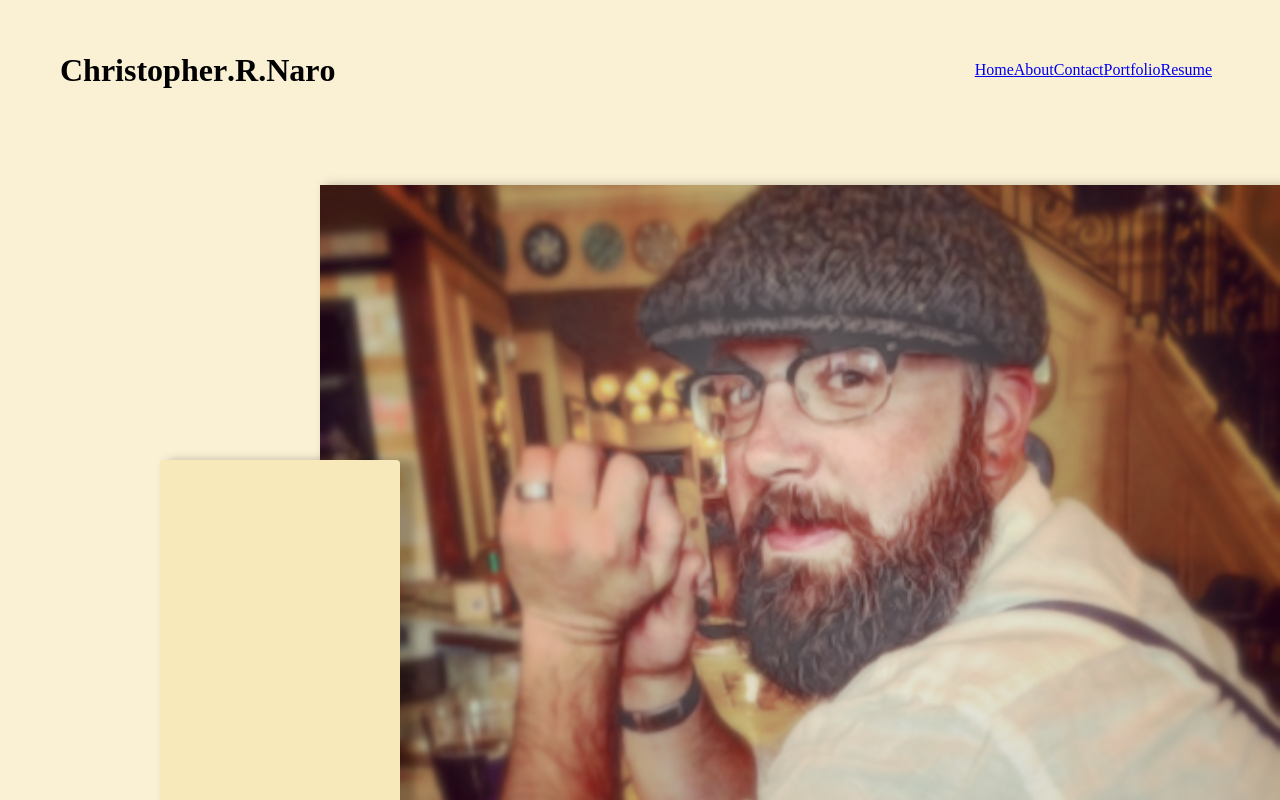
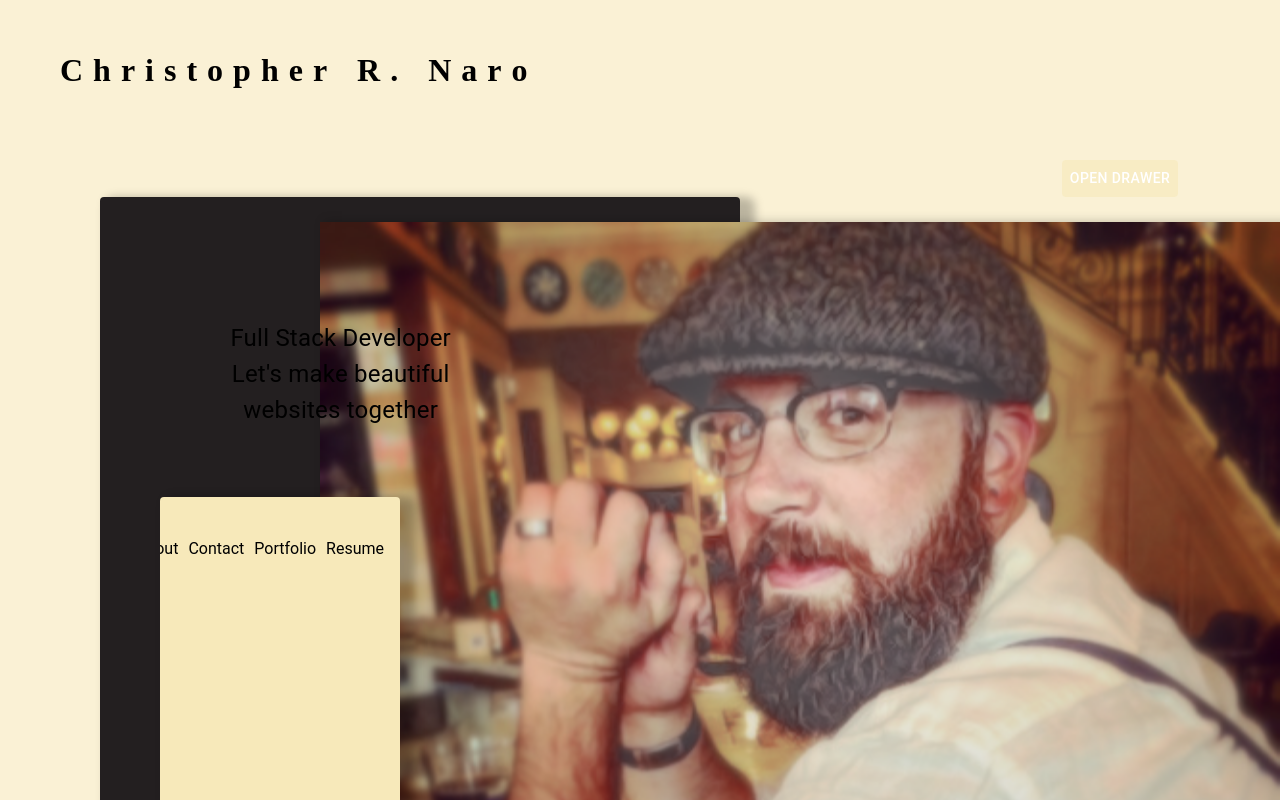
Before and after one commit to CRNaro/two_waves, a React (Vite) app: page / in a window 1280 px wide. Shown: the top 800 px of the page. Built offline with nearby package versions, Linux system fonts and the light colour scheme.

Commit message:
Build: added styled card for backing color and depth, moved nav bar to card and added a drawer for other navigation

```diff
--- a/package.json
+++ b/package.json
@@ -13,7 +13,7 @@
     "@emotion/react": "^11.11.4",
     "@emotion/styled": "^11.11.5",
     "@mui/icons-material": "^5.15.20",
-    "@mui/material": "^5.15.20",
+    "@mui/material": "^5.16.1",
     "@mui/system": "^5.15.20",
     "react": "^18.2.0",
     "react-dom": "^18.2.0",
--- a/src/App.jsx
+++ b/src/App.jsx
@@ -4,7 +4,8 @@ import { BrowserRouter as Router, Route, Routes } from 'react-router-dom'
 import Home from './components/Pages/Home'
 import { ThemeProvider, createTheme } from '@mui/material/styles'
 import { Global, css } from '@emotion/react';
-import Header from './components/Header/Header'
+import NameHeader from './components/Header/NameHeader'
+
 
 
 
@@ -21,15 +22,17 @@ const theme = createTheme({
 
 function App() {
   return(
+
     <ThemeProvider theme={theme}>
       <Global styles={css`body{
         background-color: ${theme.palette.primary.main};
       }`}/>
+
       <Router>
-        <Header />
-        <Routes>
+       <NameHeader />
+       <Routes>
           <Route path="/" element={<Home />} />
-        </Routes>
+         </Routes>
       </Router>
     </ThemeProvider>
   )
--- a/src/components/Header/Header.jsx
+++ b/src/components/Header/NameHeader.jsx
@@ -8,7 +8,7 @@ import CardMedia from '@mui/material/CardMedia';
 import Button from '@mui/material/Button';
 import Typography from '@mui/material/Typography';
 import Grid from '@mui/material/Grid';
-import Nav from './Nav'
+
 
 
 //color scheme Tiki style:  Linen = #EFE6DD, Vanilla = #F3DFA2, Verdigris = #7EBDC2,
@@ -23,7 +23,7 @@ const StyledHeader = styled.div`
     top: 0;
     left: ${props => props.shrink ? '0' : 'auto'};
     z-index: 1000;
-    width: ${props => props.shrink ? '70px' : '90%'};
+    width: ${props => props.shrink ? '70px' : '50%'};
     height: ${props => props.shrink ? '100vh' : '100px'};
     transition: background-color 0.5s ease;
     flex-direction: ${props => props.shrink ? 'column' : 'row'};
@@ -52,16 +52,16 @@ const StyledH1Left = styled.h1`
 const StyledLetter = styled.div`
 display:  ${props => props.shrink ? 'block' : 'inline-block'};
 transform: ${props => props.shrink ? 'rotate(90deg)' : 'none'};
-margin: ${props => props.shrink ? '-10px 0' : '0'};
+margin: ${props => props.shrink ? '0 0 -2px 0' : '0 10px 0 0'};
     `
 
-export default function Header() {
+export default function NameHeader() {
     const [transparent, setTransparent] = useState(false);
     const [shrink, setShrink] = useState(false);
     const [scrollPosition, setScrollPosition] = useState(0);
 
-    const text = "Christopher .R. Naro".split("").map((letter, index) => (
-        <StyledLetter shrink={shrink} key={index}>{letter}</StyledLetter>
+    const text = "Christopher  R.  Naro".split("").map((word, index) => (
+        <StyledLetter shrink={shrink} key={index}>{word}</StyledLetter>
     ));
 
     const handleScroll = () => {
@@ -94,7 +94,7 @@ export default function Header() {
 ) : (
     <StyledH1Top scrollPosition={scrollPosition}>{text}</StyledH1Top>
 )}
-    <Nav />
+
         </StyledHeader>
 
     )
--- a/src/components/Header/Nav.jsx
+++ /dev/null
@@ -1,21 +0,0 @@
-//TODO: import all that is needed to create my nav bar
-//TODO: create a nav bar with links to my home, about, contact pages, portfolio, and resume
-
-import React from 'react';
-import { Link } from 'react-router-dom';
-import styled from '@emotion/styled';
-
-
-const StyledNav = styled.nav``
-
-export default function Nav() {
-    return (
-        <StyledNav>
-            <Link to="/">Home</Link>
-            <Link to="/about">About</Link>
-            <Link to="/contact">Contact</Link>
-            <Link to="/portfolio">Portfolio</Link>
-            <Link to="/resume">Resume</Link>
-        </StyledNav>
-    )
-}
--- /dev/null
+++ b/src/components/Header/NavCard.jsx
@@ -0,0 +1,35 @@
+
+import React from 'react';
+import { Link } from 'react-router-dom';
+import styled from '@emotion/styled';
+
+
+const StyledNav = styled.nav`
+
+    right: 0;
+    top: -10;
+    display: flex;
+    justify-content: flex-end;
+    z-index: 3;
+`
+const StyledLink = styled(Link)`
+    margin:  25px 0 0 10px;
+    text-decoration: none;
+    color: black;
+    font-size: 1rem;
+    &:hover {
+        color: #7EBDC2;
+    }
+`
+
+export default function NavCard() {
+    return (
+        <StyledNav>
+            <StyledLink to="/">Home</StyledLink>
+            <StyledLink to="/about">About</StyledLink>
+            <StyledLink to="/contact">Contact</StyledLink>
+            <StyledLink to="/portfolio">Portfolio</StyledLink>
+            <StyledLink to="/resume">Resume</StyledLink>
+        </StyledNav>
+    )
+}
--- /dev/null
+++ b/src/components/Header/NavDrawer.jsx
@@ -0,0 +1,66 @@
+import * as React from 'react';
+import Box from '@mui/material/Box';
+import Drawer from '@mui/material/Drawer';
+import Button from '@mui/material/Button';
+import List from '@mui/material/List';
+import Divider from '@mui/material/Divider';
+import ListItem from '@mui/material/ListItem';
+import ListItemButton from '@mui/material/ListItemButton';
+import ListItemIcon from '@mui/material/ListItemIcon';
+import ListItemText from '@mui/material/ListItemText';
+import InboxIcon from '@mui/icons-material/MoveToInbox';
+import MailIcon from '@mui/icons-material/Mail';
+
+
+export default function TemporaryDrawer({ className }) {
+  const [open, setOpen] = React.useState(false);
+
+  const toggleDrawer = (newOpen) => () => {
+    setOpen(newOpen);
+  };
+
+  const DrawerList = (
+    <Box sx={{ width: 250 }} role="presentation" onClick={toggleDrawer(false)}>
+      <List>
+        {['Inbox', 'Starred', 'Send email', 'Drafts'].map((text, index) => (
+          <ListItem key={text} disablePadding>
+            <ListItemButton>
+              <ListItemIcon>
+                {index % 2 === 0 ? <InboxIcon /> : <MailIcon />}
+              </ListItemIcon>
+              <ListItemText primary={text} />
+            </ListItemButton>
+          </ListItem>
+        ))}
+      </List>
+      <Divider />
+      <List>
+        {['All mail', 'Trash', 'Spam'].map((text, index) => (
+          <ListItem key={text} disablePadding>
+            <ListItemButton>
+              <ListItemIcon>
+                {index % 2 === 0 ? <InboxIcon /> : <MailIcon />}
+              </ListItemIcon>
+              <ListItemText primary={text} />
+            </ListItemButton>
+          </ListItem>
+        ))}
+      </List>
+    </Box>
+  );
+
+  return (
+    <div className={className}>
+      <Button onClick={toggleDrawer(true)} sx={{
+    backgroundColor: 'primary.main',
+    color: 'white',
+    '&:hover': {
+      backgroundColor: 'primary.dark',
+    }
+  }}>Open drawer</Button>
+      <Drawer anchor='right' open={open} onClose={toggleDrawer(false)}>
+        {DrawerList}
+      </Drawer>
+    </div>
+  );
+}
--- a/src/components/Pages/Home.jsx
+++ b/src/components/Pages/Home.jsx
@@ -9,6 +9,8 @@ import Typography from '@mui/material/Typography';
 import Grid from '@mui/material/Grid';
 import backgroundImage from '../../assets/images/trees.jpeg';
 import imageOfMe from '../../assets/images/medrawingstyle.png';
+import NavCard from '../Header/NavCard';
+import NavDrawer from '../Header/NavDrawer'
 
 const StyledCard = styled(Card)`
     background-color: rgba(247, 233, 186, 1);
@@ -47,20 +49,49 @@ const StyledImage = styled.img`
     box-shadow: 10px 5px 10px 5px rgba(0, 0, 0, .25);
     position: relative;
     `
+const StyledTypography = styled(Typography)`
+    position: absolute;
+    left: 18%;
+    top: 40%;
+    z-index: 3;
+    font-size: 1.5rem;
+`
+const StyledCardBehind = styled(Card)`
+position: absolute;
+background-color: #231F20;
+margin-left: 60px;
+width: 50vw;
+height: 400vh;
+z-index: 0;
+box-shadow: 10px 5px 10px 5px rgba(0, 0, 0, .25);
+`
+const StyledNavDrawer = styled(NavDrawer)`
+
+margin-left: 80%;
+`
+
 
 
 export default function Home() {
     return (
         <MainContent>
+             <StyledNavDrawer />
+               <StyledTypography>
+                Full Stack Developer <br></br>
+                Let's make beautiful <br></br>
+                websites together
+               </StyledTypography>
             <CardContainer>
         <StyledCard>
         <CardContent>
+
             <Typography variant="h5" component="div">
-
+            <NavCard />
             </Typography>
         </CardContent>
     </StyledCard>
-
+    <StyledCardBehind>
+    </StyledCardBehind>
             <StyledImage src={imageOfMe} alt="drawing of me"/>
 
         </CardContainer>
```
Also changed, not shown: 1 other file (tests, documents, lock files or other folders).
